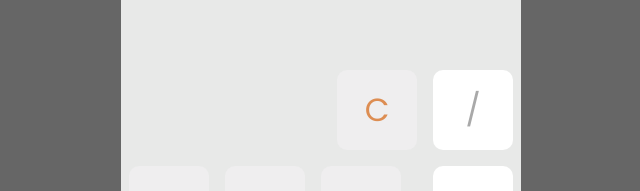
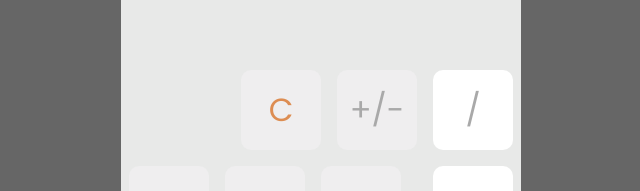
Before and after one commit to MatheusFellipi/calculatora-Reactjs, a React (Create React App) app: page / in a window 1280 px wide. Shown: the part 208-399 px from the top of the page, without its empty margins (319-959 px from the left). Built offline with nearby package versions, Linux system fonts and the light colour scheme.

Commit message:
adicionando o botão de troca de sinal.

```diff
--- a/src/page/Landing/index.tsx
+++ b/src/page/Landing/index.tsx
@@ -52,6 +52,7 @@ export default function Index() {
         <ButtonsContainer>
           <section className="buttons">
             <Buttons name="C" type="button" handleClick={handleLimpar} />
+            <Buttons name="+/-" type="button" />
 
             <Buttons
               operator={true}
```
